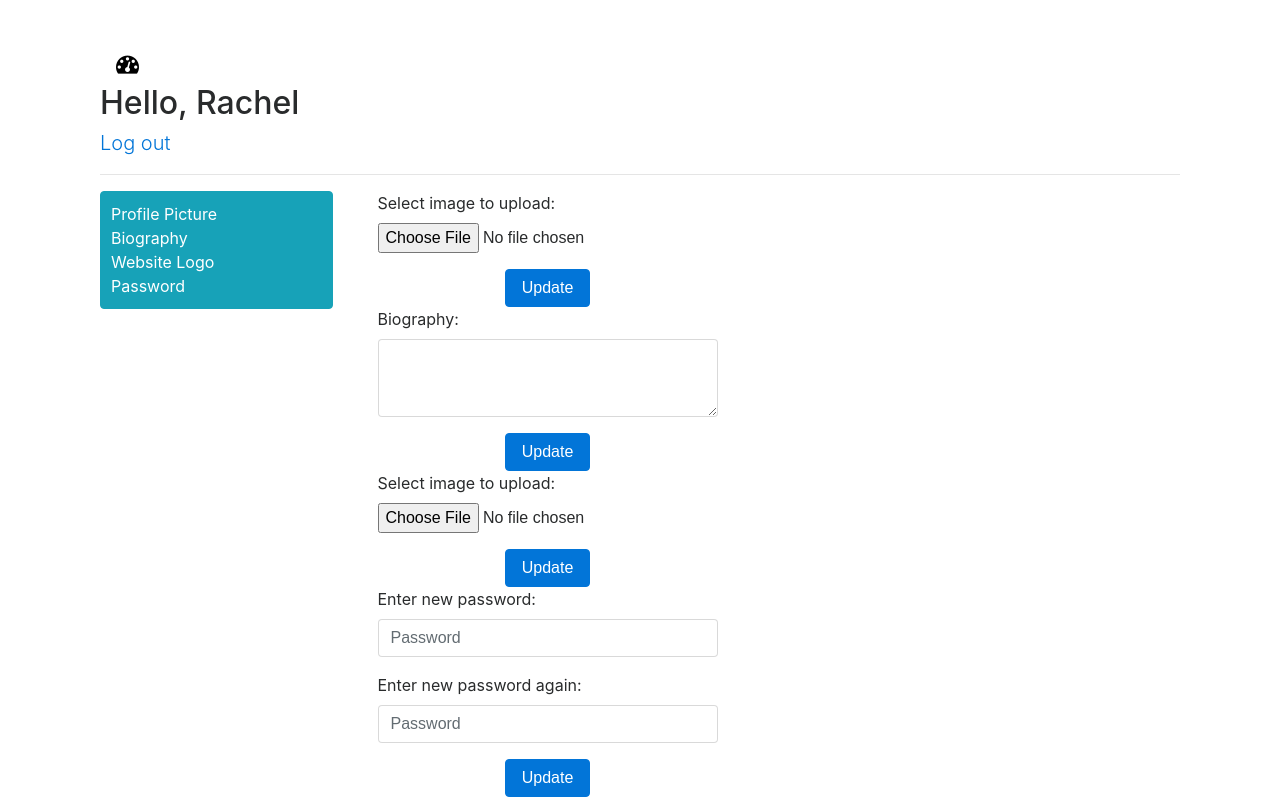
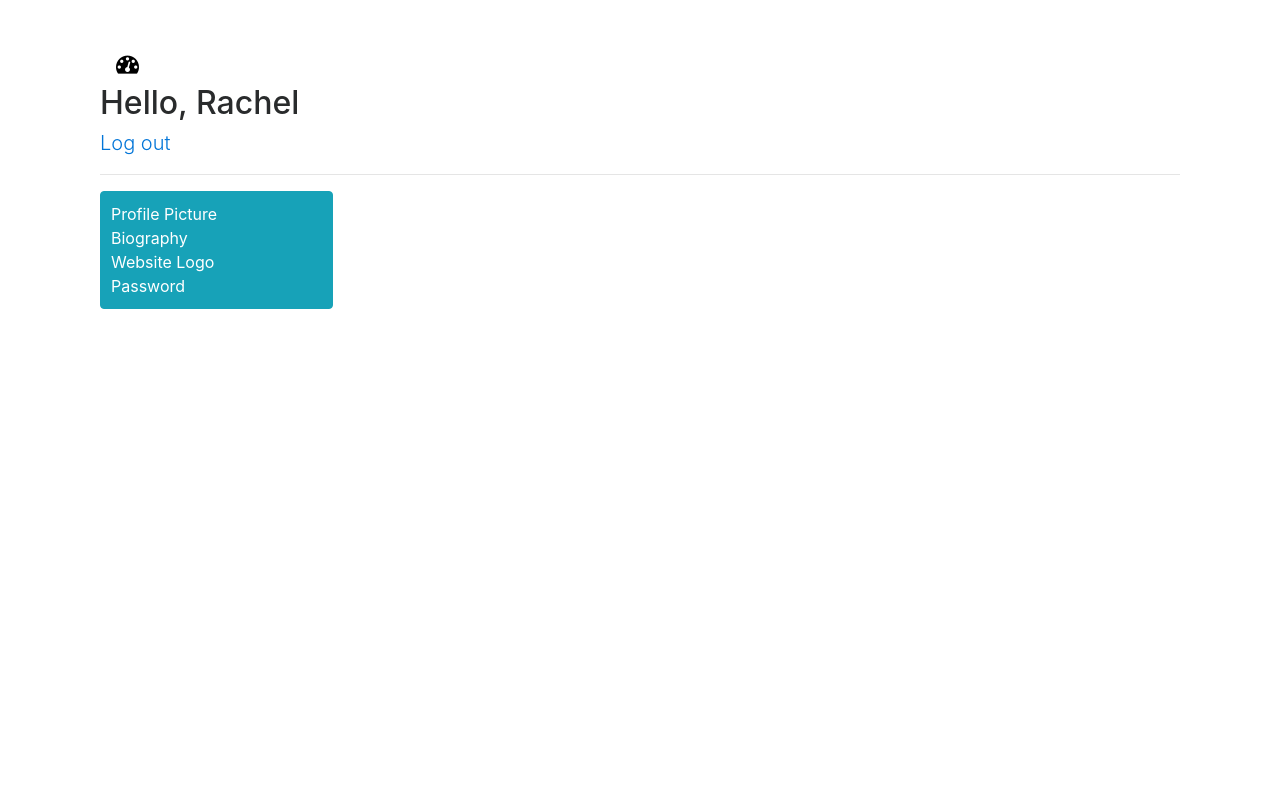
Before and after one commit to thetaPC/rachel_le, a PHP site: page /admin/myaccount.php in a window 1280 px wide. Shown: the part 68-865 px from the top of the page. After the commit the page ends 377 px from the top, so only its background shows below. Run offline with PHP 8.4, Linux system fonts and the light colour scheme; data that the repository does not hold is empty; a stand-in replaces the project's code that opens the database connection; some libraries are stand-ins or nearby versions.

Commit message:
display/hide forms depending on desired update

```diff
--- a/css/admin/myaccount.css
+++ b/css/admin/myaccount.css
@@ -11,3 +11,7 @@
 .sidebar a, .sidebar a:hover {
     color: white;
 }
+
+.hidden {
+    display: none;
+}
--- a/src/admin/myaccount.php
+++ b/src/admin/myaccount.php
@@ -34,13 +34,14 @@
             <div class="row">
                 <div class="col-md-3">
                     <div class="sidebar">
-                        <a href="#" class="" role="button">Profile Picture</a><br>
-                        <a href="#" class="" role="button">Biography</a><br>
-                        <a href="#" class="" role="button">Website Logo</a><br>
-                        <a href="#" class="" role="button">Password</a><br>
+                        <a href="#" class="sidebar-item" data-id="profile_pic" role="button">Profile Picture</a><br>
+                        <a href="#" class="sidebar-item" data-id="biog" role="button">Biography</a><br>
+                        <a href="#" class="sidebar-item" data-id="site_logo" role="button">Website Logo</a><br>
+                        <a href="#" class="sidebar-item" data-id="up_pass" role="button">Password</a><br>
                     </div>
                 </div>
                 <div class="col-md-4">
+                    <div id="profile_pic" class="hidden acct_form">
                         <?php
                             $sql = "SELECT * FROM my_account WHERE id=1";
                             $res = mysqli_query($conn, $sql);
@@ -63,6 +64,8 @@
                                 <button type="submit" id="upd" class="btn btn-primary">Update</button>
                             </center>
                         </form>
+                    </div>
+                    <div id="biog" class="hidden acct_form">
                         <form id="updateBio" data-id="" class="" method="POST" action="">
                             <div class="form-group">
                                 <label for="bio">Biography:</label>
@@ -82,6 +85,8 @@
                                 <button type="submit" id="updBio" class="btn btn-primary">Update</button>
                             </center>
                         </form>
+                    </div>
+                    <div id="site_logo" class="hidden acct_form">
                         <?php
                             $sql = "SELECT * FROM my_account WHERE id=1";
                             $res = mysqli_query($conn, $sql);
@@ -103,7 +108,9 @@
                                 <button type="submit" id="updLo" class="btn btn-primary">Update</button>
                             </center>
                         </form>
-                    <form id="updateBio" data-id="" class="" method="POST" action="">
+                    </div>
+                    <div id="up_pass" class="hidden acct_form">
+                        <form id="updatePass" data-id="" class="" method="POST" action="">
                             <div class="form-group">
                                 <div class="form-group">
                                     <label for="pass">Enter new password:</label>
@@ -123,6 +130,7 @@
                     </div>
                 </div>
             </div>
+        </div>
 
     </div>
 
@@ -130,6 +138,12 @@
     <script src="https://cdnjs.cloudflare.com/ajax/libs/tether/1.4.0/js/tether.min.js" integrity="sha384-DztdAPBWPRXSA/3eYEEUWrWCy7G5KFbe8fFjk5JAIxUYHKkDx6Qin1DkWx51bBrb" crossorigin="anonymous"></script>
     <script src="https://maxcdn.bootstrapcdn.com/bootstrap/4.0.0-alpha.6/js/bootstrap.min.js" integrity="sha384-vBWWzlZJ8ea9aCX4pEW3rVHjgjt7zpkNpZk+02D9phzyeVkE+jo0ieGizqPLForn" crossorigin="anonymous"></script>
     <script>
+        $('.sidebar-item').on('click', function(e) {
+            e.preventDefault();
+            $('.acct_form').addClass('hidden');
+            $('#' + $(this).attr('data-id')).removeClass('hidden');
+        });
+
         $('#upd').on('click', function(e) {
             e.preventDefault();
             let formData = new FormData($("#updateProfImg")[0])
```
Also changed, not shown: img/41813_128013076931_405_s.jpg (deleted), img/600739_520031344711964_38503596_n.jpg (added). Lines whose indentation alone changed are shown as unchanged.
